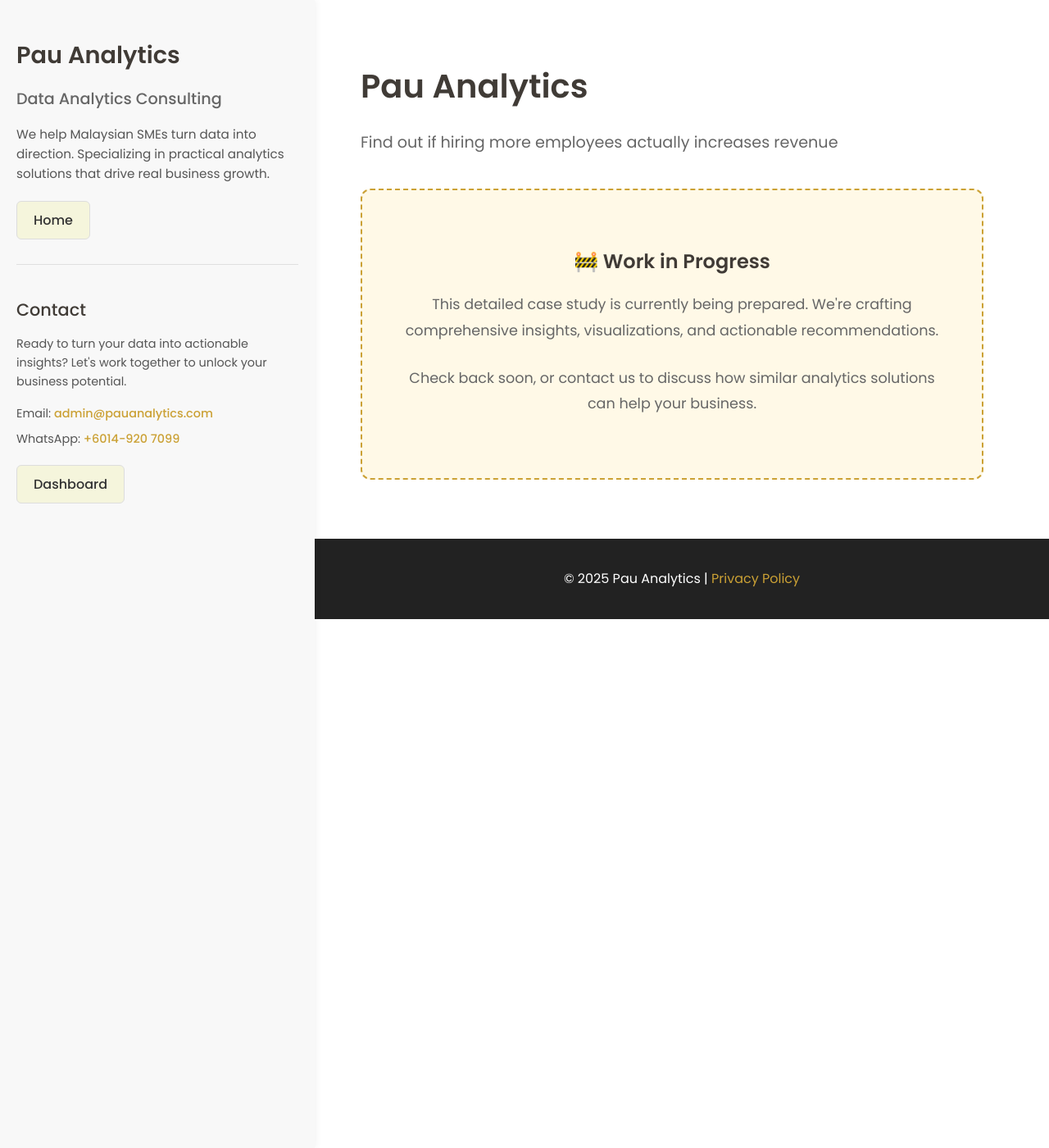
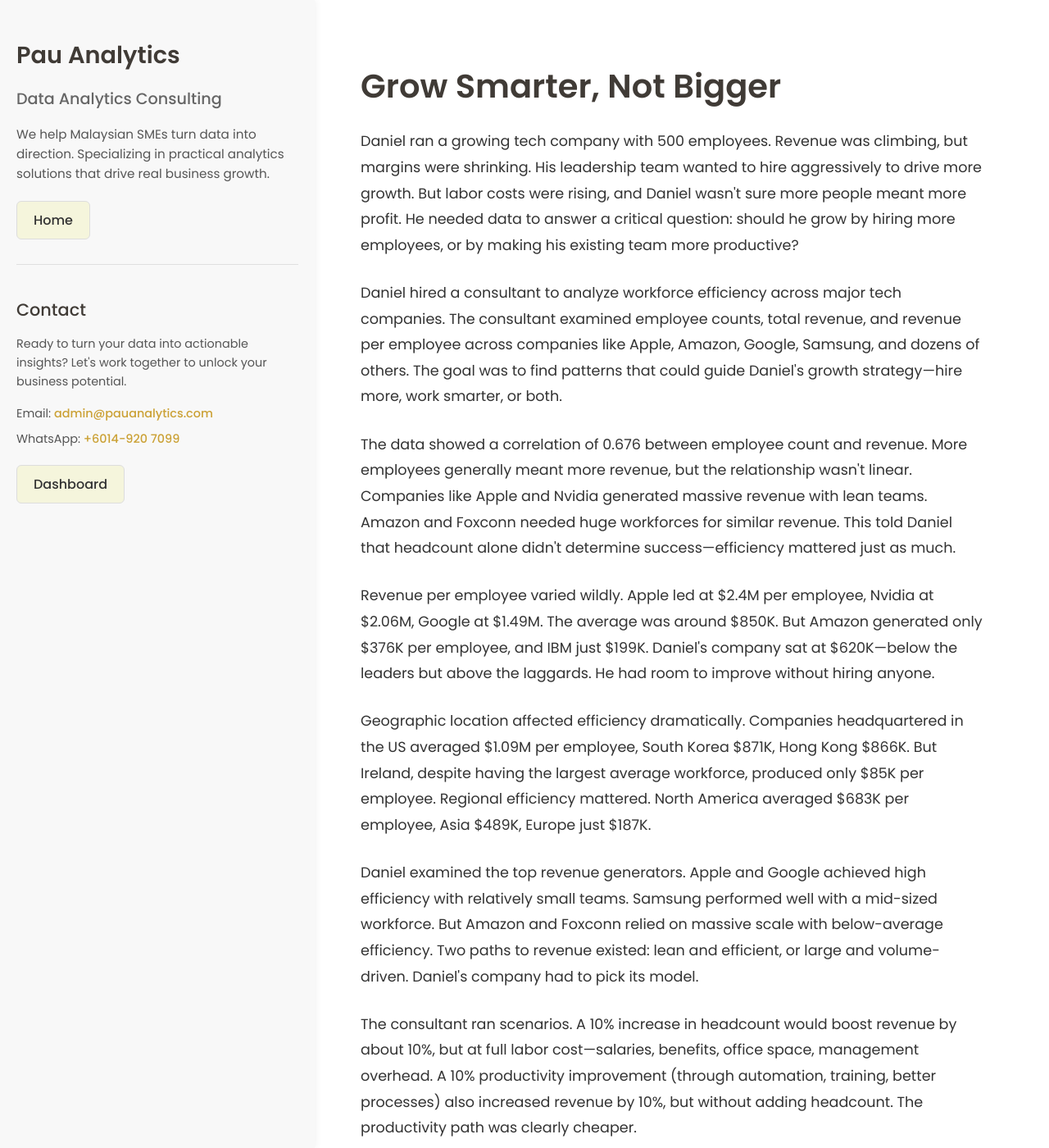
Before and after one commit to lyven81/pinnacles-learning-website, a Jekyll site: the page case-study/grow-smarter-not-bigger.html, which Jekyll copies as it is, in a window 1280 px wide and 1400 px high. Shown: the whole window at 82% size. Built offline with Jekyll 4.4.1, drawn with Linux system fonts in a browser that asks for light colours; some of the changed text lies outside the part shown.

Commit message:
Rewrite workforce productivity case study as narrative from tech CEO perspective
Changes:
- Updated meta title to "Grow Smarter, Not Bigger | Pau Analytics"
- Updated meta description: 10% productivity = 10% headcount, combined = 21% revenue at lower cost
- Removed header with "Pau Analytics" and subtitle
- Changed title to "Grow Smarter, Not Bigger"
- Rewrote entire case study from third-person perspective following Daniel, a tech CEO
- Condensed from technical report format to 12-paragraph narrative
- Used short, direct, simple language accessible to general public
- Maintained key technical insights:
  * 0.676 correlation between employee count and revenue
  * Apple: $2.4M per employee, Nvidia: $2.06M, Google: $1.49M
  * Average: $850K per employee
  * Amazon: $376K, IBM: $199K (below average)
  * US: $1.09M per employee, South Korea: $871K, Hong Kong: $866K
  * Ireland: $85K per employee despite large workforce
  * North America: $683K, Asia: $489K, Europe: $187K per employee
  * 10% headcount increase = ~10% revenue increase
  * 10% productivity gain = ~10% revenue increase (at lower cost)
  * Combined approach = 21% revenue increase
- Grounded ending: revenue per employee improved from $620K to $780K, targeting $850K
- Honest approach: strategic hiring combined with productivity optimization

🤖 Generated with [Claude Code](https://claude.com/claude-code)

Co-Authored-By: Claude <noreply@anthropic.com>

```diff
--- a/case-study/grow-smarter-not-bigger.html
+++ b/case-study/grow-smarter-not-bigger.html
@@ -3,9 +3,9 @@
 <head>
     <meta charset="UTF-8">
     <meta name="viewport" content="width=device-width, initial-scale=1.0">
-    <title>Pau Analytics | Pau Analytics</title>
+    <title>Grow Smarter, Not Bigger | Pau Analytics</title>
     <link rel="canonical" href="https://www.pauanalytics.com/case-study/grow-smarter-not-bigger" />
-    <meta name="description" content="Find out if hiring more employees actually increases revenue" />
+    <meta name="description" content="How a tech CEO discovered that 10% productivity gains equal 10% headcount growth—but combined they deliver 21% revenue increase at lower cost" />
 
     <!-- Fonts -->
     <link rel="preconnect" href="https://fonts.googleapis.com" />
@@ -267,16 +267,31 @@
         </aside>
         <main class="right-column">
             <section class="case-study-content">
-                <header>
-                    <h1>Pau Analytics</h1>
-                    <p class="subtitle">Find out if hiring more employees actually increases revenue</p>
-                </header>
+<h1>Grow Smarter, Not Bigger</h1>
 
-                <div class="work-in-progress">
-                    <h2>🚧 Work in Progress</h2>
-                    <p>This detailed case study is currently being prepared. We're crafting comprehensive insights, visualizations, and actionable recommendations.</p>
-                    <p style="margin-top: 1.5rem;">Check back soon, or contact us to discuss how similar analytics solutions can help your business.</p>
-                </div>
+                <p>Daniel ran a growing tech company with 500 employees. Revenue was climbing, but margins were shrinking. His leadership team wanted to hire aggressively to drive more growth. But labor costs were rising, and Daniel wasn't sure more people meant more profit. He needed data to answer a critical question: should he grow by hiring more employees, or by making his existing team more productive?</p>
+
+                <p>Daniel hired a consultant to analyze workforce efficiency across major tech companies. The consultant examined employee counts, total revenue, and revenue per employee across companies like Apple, Amazon, Google, Samsung, and dozens of others. The goal was to find patterns that could guide Daniel's growth strategy—hire more, work smarter, or both.</p>
+
+                <p>The data showed a correlation of 0.676 between employee count and revenue. More employees generally meant more revenue, but the relationship wasn't linear. Companies like Apple and Nvidia generated massive revenue with lean teams. Amazon and Foxconn needed huge workforces for similar revenue. This told Daniel that headcount alone didn't determine success—efficiency mattered just as much.</p>
+
+                <p>Revenue per employee varied wildly. Apple led at $2.4M per employee, Nvidia at $2.06M, Google at $1.49M. The average was around $850K. But Amazon generated only $376K per employee, and IBM just $199K. Daniel's company sat at $620K—below the leaders but above the laggards. He had room to improve without hiring anyone.</p>
+
+                <p>Geographic location affected efficiency dramatically. Companies headquartered in the US averaged $1.09M per employee, South Korea $871K, Hong Kong $866K. But Ireland, despite having the largest average workforce, produced only $85K per employee. Regional efficiency mattered. North America averaged $683K per employee, Asia $489K, Europe just $187K.</p>
+
+                <p>Daniel examined the top revenue generators. Apple and Google achieved high efficiency with relatively small teams. Samsung performed well with a mid-sized workforce. But Amazon and Foxconn relied on massive scale with below-average efficiency. Two paths to revenue existed: lean and efficient, or large and volume-driven. Daniel's company had to pick its model.</p>
+
+                <p>The consultant ran scenarios. A 10% increase in headcount would boost revenue by about 10%, but at full labor cost—salaries, benefits, office space, management overhead. A 10% productivity improvement (through automation, training, better processes) also increased revenue by 10%, but without adding headcount. The productivity path was clearly cheaper.</p>
+
+                <p>But the most powerful finding was this: combining both approaches—10% headcount growth plus 10% productivity gains—delivered a 21% revenue increase. Growth worked best when hiring was supported by operational excellence. Throwing bodies at problems without fixing systems was expensive and inefficient.</p>
+
+                <p>Daniel made his decision. He would grow, but strategically. He approved hiring for critical roles—engineers, sales, product—but only after improving current team productivity. He invested in automation tools, streamlined workflows, cut unnecessary meetings, and trained managers on efficiency. The goal: make the existing 500 people perform like 550 before hiring the next 50.</p>
+
+                <p>He also reconsidered location strategy. His company had offices in Europe with low productivity. The data suggested that if he expanded internationally, North America or high-performing Asian markets like South Korea would deliver better returns per employee. He didn't close European offices, but he stopped expanding there and focused new hires in higher-efficiency regions.</p>
+
+                <p>Daniel learned that revenue growth isn't just about team size—it's about output per person. Hiring solves capacity problems, but productivity improvements solve profit problems. Companies that optimize before they scale grow faster and more sustainably than those that just keep hiring.</p>
+
+                <p>Today, Daniel's company grows smarter, not just bigger. He still hires, but only when productivity gains have been captured first. His revenue per employee has climbed from $620K to $780K. He's on track to reach $850K—the industry average—within two years, not by adding hundreds of people, but by making his current team far more effective.</p>
             </section>
         </main>
     </div>
```
